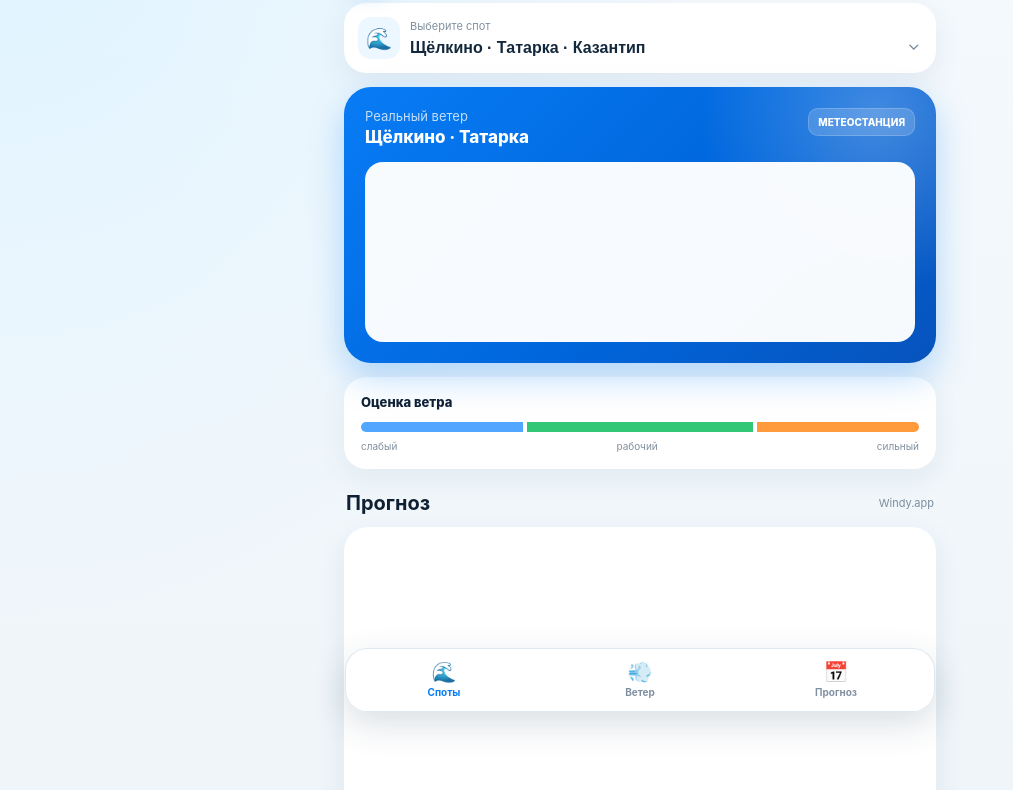
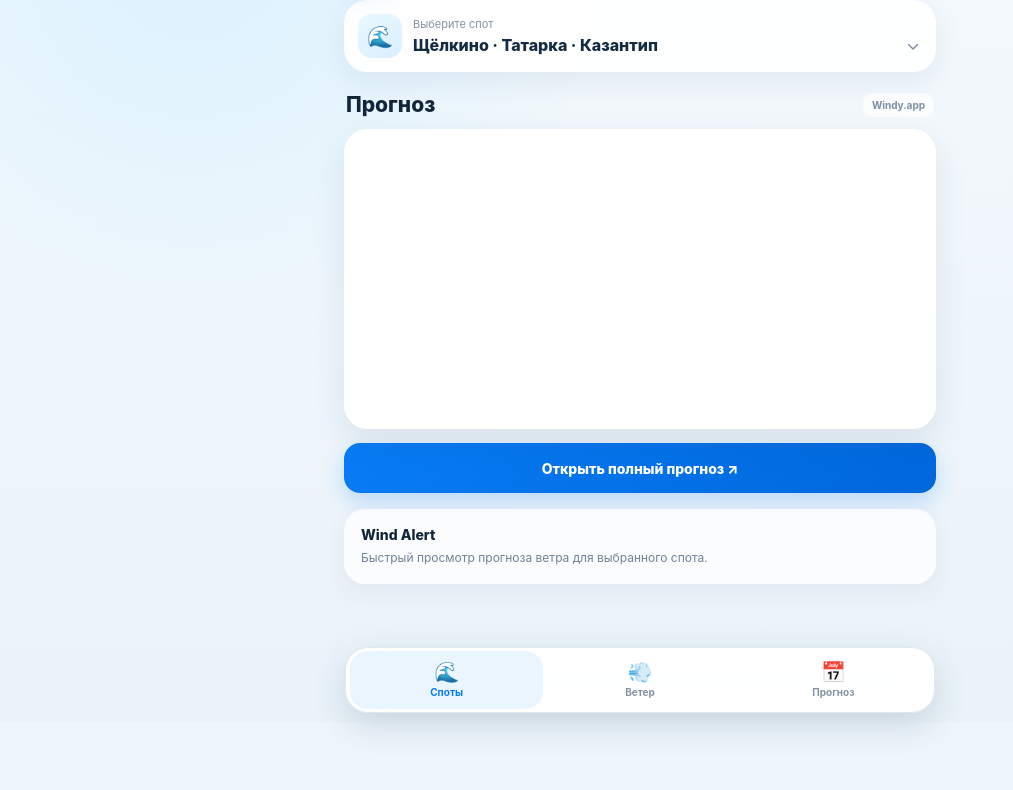
Before and after one commit to vsmpzd0723/wind-alert, a plain HTML site: page index.html in a window 1280 px wide. Shown: the part 78-868 px from the top of the page, without its empty margins (0-1013 px from the left). After the commit the page ends 800 px from the top, so only its background shows below. Drawn offline with Linux system fonts and the light colour scheme; a script that the page names is missing.

Commit message:
Update index.html

```diff
--- a/index.html
+++ b/index.html
@@ -5,7 +5,7 @@
 
   <meta
     name="viewport"
-    content="width=device-width, initial-scale=1.0, maximum-scale=1.0"
+    content="width=device-width, initial-scale=1.0, maximum-scale=1.0, viewport-fit=cover"
   >
 
   <title>Wind Alert</title>
@@ -25,44 +25,58 @@
       -webkit-tap-highlight-color: transparent;
     }
 
+    html {
+      background: #eef6fc;
+    }
+
     body {
       margin: 0;
+      min-height: 100vh;
+
       font-family:
         -apple-system,
         BlinkMacSystemFont,
         "SF Pro Display",
+        "SF Pro Text",
         Arial,
         sans-serif;
 
+      color: #12253a;
+
       background:
         radial-gradient(
-          circle at top left,
-          #dff3ff 0,
-          transparent 40%
+          circle at 15% 0%,
+          #d9f1ff 0%,
+          transparent 32%
         ),
         linear-gradient(
           180deg,
           #f4f9fd 0%,
-          #edf4f8 100%
+          #eaf3f9 100%
         );
-
-      color: #102033;
-      min-height: 100vh;
     }
 
     .app {
       width: 100%;
       max-width: 620px;
-      margin: auto;
-      padding: 18px 14px 100px;
+
+      margin: 0 auto;
+
+      padding:
+        calc(14px + env(safe-area-inset-top))
+        14px
+        calc(100px + env(safe-area-inset-bottom));
     }
 
-    /* HEADER */
+    /* =========================
+       HEADER
+       ========================= */
 
     .header {
       display: flex;
+      align-items: center;
       justify-content: space-between;
-      align-items: center;
+
       margin-bottom: 18px;
     }
 
@@ -73,8 +87,9 @@
     }
 
     .logo {
-      width: 45px;
-      height: 45px;
+      width: 46px;
+      height: 46px;
+
       border-radius: 15px;
 
       display: flex;
@@ -87,7 +102,7 @@
         linear-gradient(
           135deg,
           #087cf5,
-          #00b7ff
+          #00b9ff
         );
 
       box-shadow:
@@ -98,38 +113,44 @@
     .brand-title {
       font-size: 21px;
       font-weight: 800;
+      line-height: 1.1;
     }
 
     .brand-subtitle {
+      margin-top: 3px;
+
       font-size: 12px;
-      color: #718096;
-      margin-top: 2px;
+
+      color: #718398;
     }
 
     .live {
       display: flex;
       align-items: center;
-      gap: 6px;
+      gap: 7px;
 
-      padding: 7px 10px;
+      padding: 8px 11px;
 
       border-radius: 20px;
 
-      background: white;
+      background: rgba(255,255,255,.82);
 
       box-shadow:
-        0 5px 16px
-        rgba(25,65,95,.08);
+        0 5px 18px
+        rgba(30,70,100,.08);
 
-      font-size: 11px;
-      font-weight: 700;
-      color: #526579;
+      font-size: 10px;
+      font-weight: 800;
+
+      color: #63768a;
     }
 
     .live-dot {
       width: 7px;
       height: 7px;
+
       border-radius: 50%;
+
       background: #20c878;
 
       box-shadow:
@@ -137,37 +158,48 @@
         rgba(32,200,120,.12);
     }
 
-    /* SPOT */
+    /* =========================
+       SPOT SELECTOR
+       ========================= */
 
     .spot-card {
-      background: white;
-      border-radius: 22px;
+      background: rgba(255,255,255,.94);
+
+      border-radius: 23px;
+
       padding: 14px;
+
+      margin-bottom: 16px;
 
       box-shadow:
         0 10px 30px
         rgba(30,70,100,.08);
-
-      margin-bottom: 14px;
     }
 
     .spot-top {
       display: flex;
       align-items: center;
-      gap: 10px;
+      gap: 11px;
     }
 
     .spot-icon {
-      width: 42px;
-      height: 42px;
+      width: 44px;
+      height: 44px;
 
-      border-radius: 13px;
+      flex: 0 0 44px;
 
-      background: #edf7ff;
+      border-radius: 14px;
 
       display: flex;
       align-items: center;
       justify-content: center;
+
+      background:
+        linear-gradient(
+          145deg,
+          #eaf7ff,
+          #d9efff
+        );
 
       font-size: 21px;
     }
@@ -175,214 +207,100 @@
     .select-wrap {
       position: relative;
       flex: 1;
+
+      min-width: 0;
     }
 
     .spot-label {
+      margin-bottom: 4px;
+
       font-size: 11px;
-      color: #8090a0;
-      margin-bottom: 4px;
+
+      color: #8494a5;
     }
 
     select {
       width: 100%;
 
+      padding: 0 25px 0 0;
+
       border: 0;
       outline: 0;
-
-      background: transparent;
-
-      color: #13283c;
-
-      font-size: 16px;
-      font-weight: 750;
 
       appearance: none;
       -webkit-appearance: none;
 
-      padding-right: 25px;
+      background: transparent;
+
+      color: #142b42;
+
+      font-family: inherit;
+
+      font-size: 16px;
+      font-weight: 800;
+
+      white-space: nowrap;
+      overflow: hidden;
+      text-overflow: ellipsis;
     }
 
     .select-arrow {
       position: absolute;
+
       right: 2px;
-      top: 50%;
+      bottom: 1px;
 
-      transform: translateY(-20%);
+      color: #7b8d9f;
 
-      color: #74879a;
+      font-size: 18px;
 
       pointer-events: none;
     }
 
-    /* LIVE WIND */
-
-    .live-card {
-      position: relative;
-      overflow: hidden;
-
-      border-radius: 27px;
-
-      padding: 21px;
-
-      color: white;
-
-      background:
-        radial-gradient(
-          circle at 90% 10%,
-          rgba(255,255,255,.25),
-          transparent 30%
-        ),
-        linear-gradient(
-          135deg,
-          #087cf5 0%,
-          #0066dc 55%,
-          #0753bc 100%
-        );
-
-      box-shadow:
-        0 15px 35px
-        rgba(8,124,245,.27);
-
-      margin-bottom: 14px;
-    }
-
-    .live-header {
-      display: flex;
-      justify-content: space-between;
-      align-items: flex-start;
-    }
-
-    .live-title {
-      font-size: 13px;
-      opacity: .75;
-    }
-
-    .live-station {
-      font-size: 17px;
-      font-weight: 800;
-      margin-top: 3px;
-    }
-
-    .station-badge {
-      padding: 7px 9px;
-
-      border-radius: 10px;
-
-      background:
-        rgba(255,255,255,.16);
-
-      border:
-        1px solid
-        rgba(255,255,255,.18);
-
-      font-size: 10px;
-      font-weight: 800;
-    }
-
-    /* WINDY METEOSTATION */
-
-    .station-widget {
-      margin-top: 15px;
-
-      background:
-        rgba(255,255,255,.97);
-
-      border-radius: 18px;
-
-      overflow: hidden;
-
-      color: #102033;
-
-      min-height: 180px;
-    }
-
-    /* SCALE */
-
-    .scale-card {
-      background: white;
-
-      border-radius: 22px;
-
-      padding: 17px;
-
-      margin-bottom: 18px;
-
-      box-shadow:
-        0 10px 30px
-        rgba(30,70,100,.07);
-    }
-
-    .scale-title {
-      font-size: 13px;
-      font-weight: 800;
-
-      margin-bottom: 12px;
-    }
-
-    .scale {
-      display: flex;
-
-      gap: 4px;
-
-      height: 10px;
-
-      border-radius: 10px;
-
-      overflow: hidden;
-    }
-
-    .scale div:nth-child(1) {
-      flex: 1;
-      background: #51a7ff;
-    }
-
-    .scale div:nth-child(2) {
-      flex: 1.4;
-      background: #32c777;
-    }
-
-    .scale div:nth-child(3) {
-      flex: 1;
-      background: #ff9b3d;
-    }
-
-    .scale-labels {
-      display: flex;
-
-      justify-content: space-between;
-
-      margin-top: 8px;
-
-      font-size: 10px;
-
-      color: #8190a0;
-    }
-
-    /* FORECAST */
+    /* =========================
+       FORECAST HEADER
+       ========================= */
 
     .section-title {
       display: flex;
-
+      align-items: center;
       justify-content: space-between;
-      align-items: center;
 
       margin:
-        22px 2px 12px;
+        20px
+        2px
+        12px;
     }
 
     .section-title h2 {
       margin: 0;
 
-      font-size: 20px;
+      font-size: 21px;
+      font-weight: 850;
     }
 
     .section-title span {
-      font-size: 11px;
+      padding: 6px 9px;
 
-      color: #7c8d9d;
+      border-radius: 10px;
+
+      background: rgba(255,255,255,.72);
+
+      color: #7d8fa0;
+
+      font-size: 10px;
+      font-weight: 700;
     }
 
+    /* =========================
+       FORECAST CONTAINER
+       ========================= */
+
     .forecast-wrapper {
+      position: relative;
+
+      width: 100%;
+
       background: white;
 
       border-radius: 24px;
@@ -390,8 +308,8 @@
       overflow: hidden;
 
       box-shadow:
-        0 10px 30px
-        rgba(30,70,100,.08);
+        0 12px 32px
+        rgba(30,70,100,.10);
     }
 
     .forecast {
@@ -400,138 +318,187 @@
       width: 100%;
 
       min-height: 300px;
+
+      background: white;
     }
 
     .forecast.active {
       display: block;
     }
 
-    /* BUTTON */
+    /* =========================
+       OPEN FORECAST BUTTON
+       ========================= */
 
     .open-button {
-      display: block;
+      display: flex;
+      align-items: center;
+      justify-content: center;
 
       width: 100%;
 
-      text-align: center;
+      min-height: 50px;
+
+      margin-top: 14px;
+
+      border-radius: 16px;
+
+      background:
+        linear-gradient(
+          135deg,
+          #087cf5,
+          #0067dc
+        );
+
+      color: white;
 
       text-decoration: none;
 
-      color: white;
+      font-size: 14px;
+      font-weight: 800;
 
-      background: #087cf5;
-
-      font-size: 14px;
-
-      font-weight: 750;
-
-      padding: 14px;
-
-      border-radius: 15px;
-
-      margin-top: 14px;
+      box-shadow:
+        0 9px 22px
+        rgba(8,124,245,.22);
     }
 
-    /* INFO */
+    .open-button:active {
+      transform: scale(.98);
+    }
+
+    /* =========================
+       INFO
+       ========================= */
 
     .info-card {
-      background: white;
-
-      border-radius: 22px;
+      margin-top: 16px;
 
       padding: 17px;
 
-      margin-top: 16px;
+      border-radius: 21px;
+
+      background:
+        rgba(255,255,255,.78);
 
       box-shadow:
-        0 10px 30px
-        rgba(30,70,100,.07);
+        0 8px 25px
+        rgba(30,70,100,.06);
     }
 
     .info-title {
+      margin-bottom: 6px;
+
       font-size: 14px;
       font-weight: 800;
-
-      margin-bottom: 8px;
     }
 
     .info-text {
-      color: #708193;
+      color: #718397;
 
       font-size: 12px;
 
-      line-height: 1.55;
+      line-height: 1.5;
     }
 
-    /* NAV */
+    /* =========================
+       BOTTOM NAV
+       ========================= */
 
     .bottom-nav {
       position: fixed;
 
       left: 50%;
-      bottom: 10px;
+      bottom: calc(9px + env(safe-area-inset-bottom));
 
       transform: translateX(-50%);
 
       width: calc(100% - 28px);
-
       max-width: 590px;
 
-      height: 64px;
+      height: 66px;
 
-      background:
-        rgba(255,255,255,.94);
+      padding: 4px;
 
-      backdrop-filter: blur(18px);
-      -webkit-backdrop-filter: blur(18px);
+      display: flex;
+      align-items: center;
+      justify-content: space-around;
+
+      z-index: 100;
 
       border:
         1px solid
         rgba(220,230,238,.9);
 
-      border-radius: 22px;
+      border-radius: 23px;
+
+      background:
+        rgba(255,255,255,.92);
+
+      backdrop-filter: blur(18px);
+      -webkit-backdrop-filter: blur(18px);
 
       box-shadow:
         0 12px 35px
         rgba(25,55,80,.16);
-
-      display: flex;
-
-      justify-content:
-        space-around;
-
-      align-items: center;
-
-      z-index: 100;
     }
 
     .nav-item {
+      width: 33.333%;
+
+      height: 58px;
+
+      display: flex;
+      flex-direction: column;
+      align-items: center;
+      justify-content: center;
+
+      gap: 3px;
+
+      border-radius: 18px;
+
       text-decoration: none;
 
-      color: #8190a0;
+      color: #8494a5;
 
       font-size: 10px;
-
-      font-weight: 700;
-
-      display: flex;
-
-      flex-direction: column;
-
-      align-items: center;
-
-      gap: 4px;
-
-      min-width: 70px;
+      font-weight: 750;
     }
 
     .nav-icon {
       font-size: 20px;
-      line-height: 20px;
+      line-height: 21px;
     }
 
     .nav-item.active {
       color: #087cf5;
+
+      background:
+        rgba(8,124,245,.08);
+    }
+
+    /* =========================
+       SMALL IPHONE
+       ========================= */
+
+    @media (max-width: 380px) {
+
+      .app {
+        padding-left: 10px;
+        padding-right: 10px;
+      }
+
+      .brand-title {
+        font-size: 19px;
+      }
+
+      .spot-card {
+        border-radius: 20px;
+      }
+
+      .section-title h2 {
+        font-size: 19px;
+      }
+
     }
 
   </style>
@@ -577,7 +544,7 @@
     </header>
 
 
-  <!-- SPOT SELECTOR -->
+    <!-- SPOT -->
 
     <section class="spot-card">
 
@@ -628,76 +595,7 @@
     </section>
 
 
-  <!-- REAL WIND -->
-
-  <section class="live-card">
-
-    <div class="live-header">
-
-      <div>
-
-        <div class="live-title">
-          Реальный ветер
-        </div>
-
-        <div class="live-station">
-          Щёлкино · Татарка
-        </div>
-
-      </div>
-
-      <div class="station-badge">
-        МЕТЕОСТАНЦИЯ
-      </div>
-
-    </div>
-
-
-    <div class="station-widget">
-
-      <div id="meteostation-widget-1chipru_99"></div>
-
-    </div>
-
-  </section>
-
-
-  <!-- WIND SCALE -->
-
-  <section class="scale-card">
-
-    <div class="scale-title">
-      Оценка ветра
-    </div>
-
-    <div class="scale">
-
-      <div></div>
-      <div></div>
-      <div></div>
-
-    </div>
-
-    <div class="scale-labels">
-
-      <span>
-        слабый
-      </span>
-
-      <span>
-        рабочий
-      </span>
-
-      <span>
-        сильный
-      </span>
-
-    </div>
-
-  </section>
-
-
-  <!-- FORECAST -->
+    <!-- FORECAST TITLE -->
 
     <div class="section-title">
 
@@ -711,6 +609,8 @@
 
     </div>
 
+
+    <!-- FORECAST -->
 
     <section class="forecast-wrapper">
 
@@ -807,7 +707,7 @@
     </section>
 
 
-  <!-- OPEN FORECAST -->
+    <!-- OPEN FULL FORECAST -->
 
     <a
       id="openForecast"
@@ -829,9 +729,8 @@
       </div>
 
       <div class="info-text">
-      Здесь отображаются реальные показания
-      ближайшей метеостанции Windy.app и
-      прогноз по выбранному споту.
+        Быстрый просмотр прогноза ветра
+        для выбранного спота.
       </div>
 
     </section>
@@ -902,29 +801,7 @@
   </script>
 
 
-<!-- WINDY.APP REAL METEOSTATION -->
-
-<script
-  type="text/javascript"
-  src="https://windy.app/widgets-code/meteostation-widget-v2/dist/widget.min.js">
-</script>
-
-
-<script>
-
-  MeteostationWidget.init(
-    '#meteostation-widget-1chipru_99',
-    '1chipru_99',
-    {
-      locale: 'ru-RU',
-      showForecast: true
-    }
-  );
-
-</script>
-
-
-<!-- PWA -->
+  <!-- PWA SERVICE WORKER -->
 
   <script>
 
@@ -1067,21 +944,10 @@
 
         showSpot(this.value);
 
-      setTimeout(
-        function () {
-
-          document
-            .querySelector(
-              ".forecast-wrapper"
-            )
-            .scrollIntoView({
-              behavior: "smooth",
-              block: "start"
+        window.scrollTo({
+          top: 0,
+          behavior: "smooth"
         });
-
-        },
-        100
-      );
 
       }
     );
```
Lines whose indentation alone changed are shown as unchanged.
